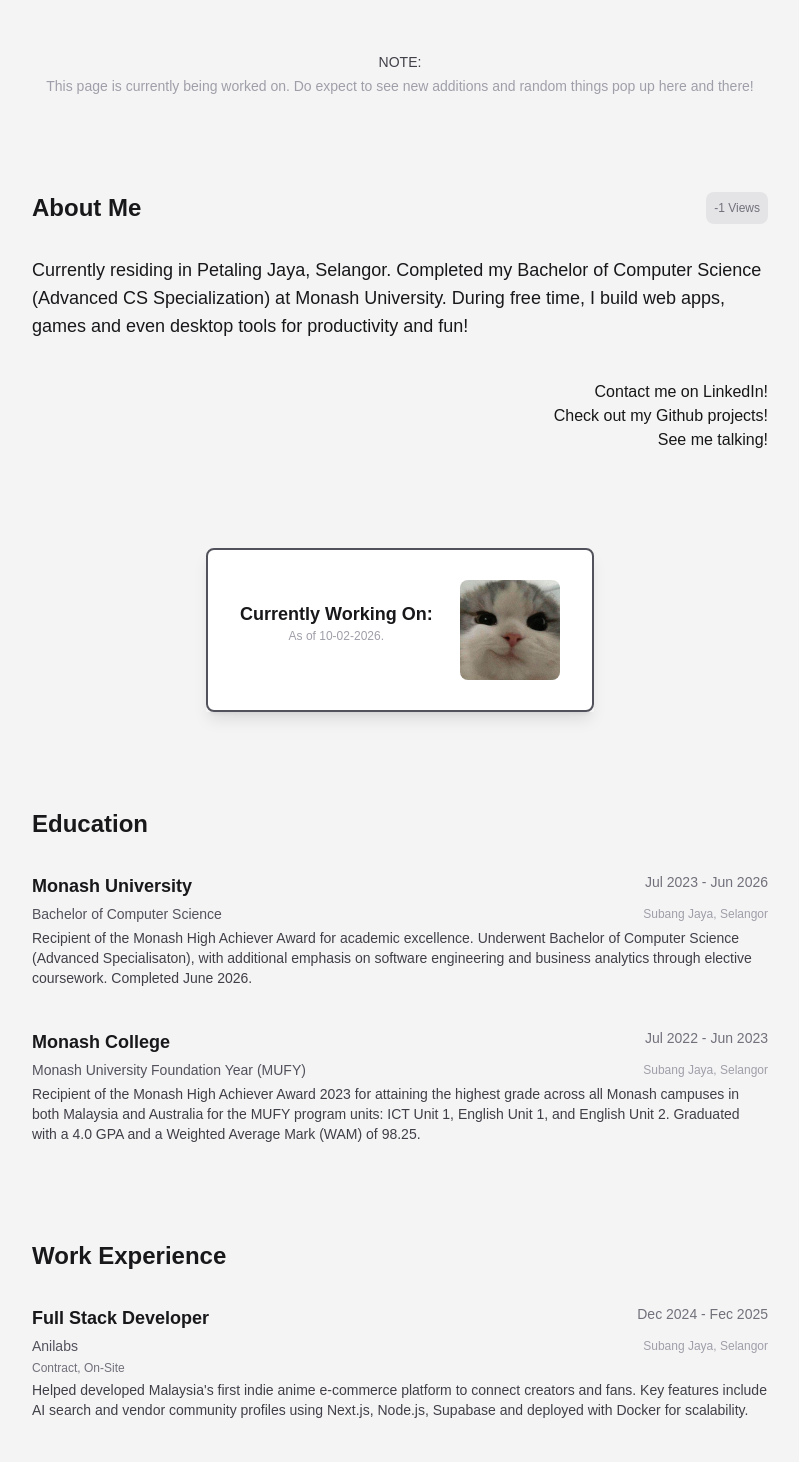
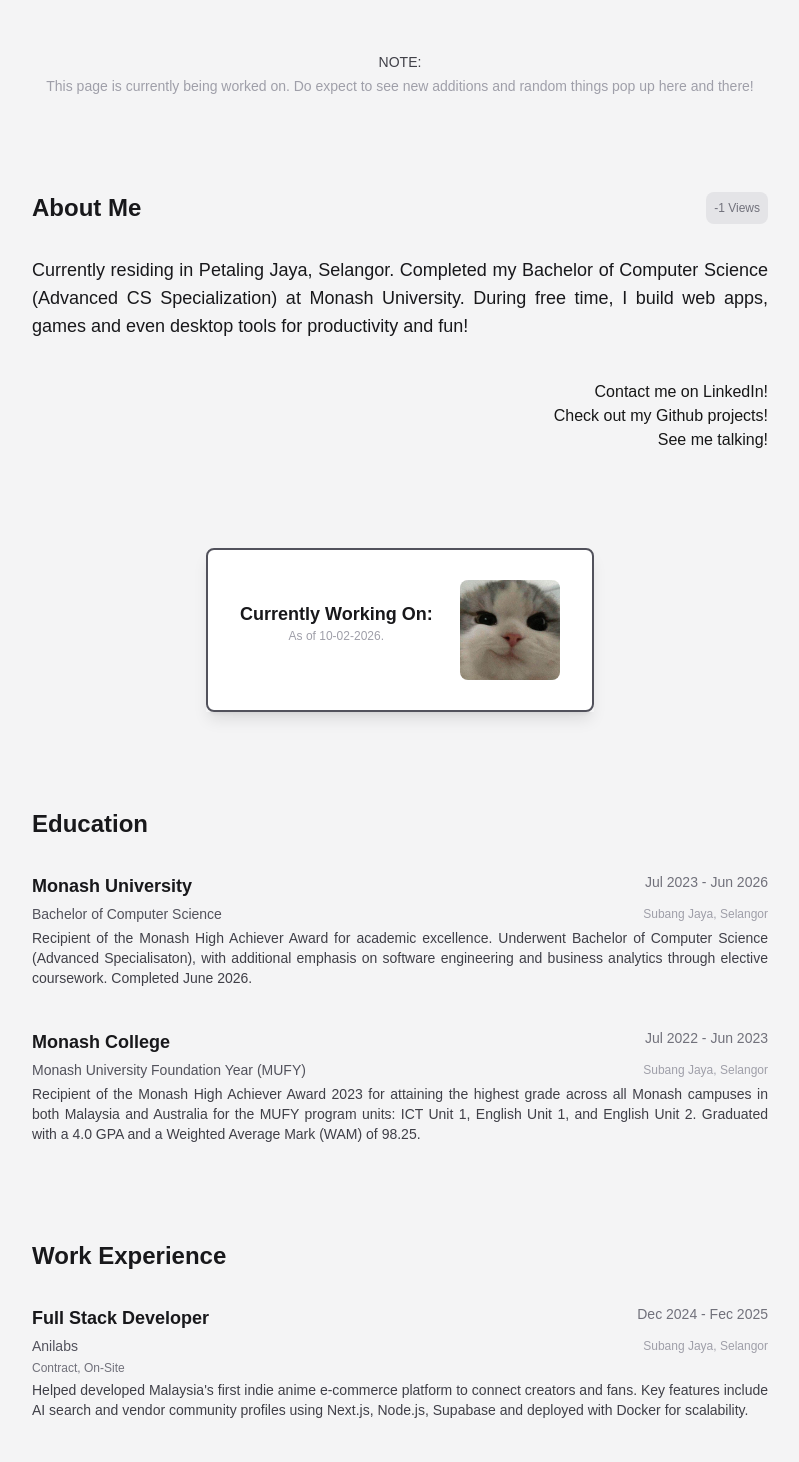
Before and after one commit to Kyblue11/BluesClues, a Next.js app in the folder bluesclues/: page / in a window 1280 px wide. Shown: the top 1462 px of the page, without its empty margins (240-1039 px from the left). Built offline with nearby package versions, Linux system fonts and the light colour scheme; a web font is replaced by a local one.

Commit message:
text-justify + sessional marker

```diff
--- a/bluesclues/app/data.ts
+++ b/bluesclues/app/data.ts
@@ -58,7 +58,7 @@ export const WORKEXPERIENCES: WorkExp[] = [
     work_location: "Subang Jaya, Selangor",
     work_period: "Mar 2025 - Jun 2025; Jul 2025 - Oct 2025; Mar 2026 - Jun 2026",
     work_desc:
-      "Academic Mentoring (funded) Program targeting undergrad students enrolled in FIT1051 - Programming Fundamentals in Java, FIT2014 - Theory of Computation, and FIT2081 - Mobile Application Development. Responsible for conducting weekly tutorial sessions, assist in marking and interviews, hosting online consultations, answering online student forums, as well as planning weekly deliverables with the Monash Teaching Team.",
+      "Academic Mentoring (funded) Program targeting undergrad students enrolled in FIT1051 - Programming Fundamentals in Java, FIT2014 - Theory of Computation, and FIT2081 - Mobile Application Development. Responsible for conducting weekly tutorial sessions, assist in marking and interviews, hosting online consultations, answering online student forums, as well as planning weekly deliverables with the Monash Teaching Team. Currently a Sessional Marker (FIT2081 Teaching Team) for student assignments. ",
   },
   {
     work_title: "Partnership Distribution - Digital Transformation",
@@ -165,13 +165,14 @@ Response rules:
   • Features: AI search and vendor community profiles, Selenium & Puppeteer scraping, RAG, Gemini API and Llama RAG embeddings integration.
   • Responsibilities: transformed user queries into keywords to improve search; automated scraping; containerized infrastructure; Puppeteer execution.
 
-- FIT1051, FIT2014, FIT2081 Class Assistant (Tutor) / Monash University Teaching Team / Contract, On-Site / Subang Jaya / Mar 2025 - Jun 2025; Jul 2025 - Oct 2025; Mar 2026 - Jun 2026
+- FIT1051, FIT2014, FIT2081 Class Assistant (Tutor) & Sessional Marker / Monash University Teaching Team / Contract, On-Site / Subang Jaya / Mar 2025 - Jun 2025; Jul 2025 - Oct 2025; Mar 2026 - Jun 2026, Jun 2026 - Present
   • Academic Mentoring (funded) Program targeting undergrad students enrolled in these units.
   • Responsible for conducting weekly tutorial sessions, assist in marking and interviews, hosting online consultations, answering online student forums, planning weekly deliverables with the Monash Teaching Team.
   • FIT1051 (Mar 2025 - Jun 2025): taught Java and programming fundamentals; topics included OOP, polymorphism, abstract classes, factories, interfaces, UML.
   • FIT2014 (Jul 2025 - Oct 2025): assisted with Theory of Computation tutorials; topics included finite automata, Turing machines, decidability, Quant, P / NP.
   • FIT2081 (Mar 2026 - Jun 2026): taught students mobile application using Kotlin, Jetpack Compose, RoomDB and integrating external APIs; topics included DAO, MVVM architecture, Navigation Controllers, Factory and DAOs
   • Role earned via competitive selection (selected from 80+ candidates).
+  • FIT2081 (Jun 2026 - Nov 2026): Sessional marker (Teaching Team) for student assignments.
 
 - Partnership Distribution - Digital Transformation (Intern) / AIA Malaysia / On-Site / Kuala Lumpur / Nov 2025 - Dec 2025
   • Test plan design, UAT/SIT/regression testing, defect tracking in JIRA; closed 150 tickets; performed daily status reports.
--- a/bluesclues/src/components/aboutme.tsx
+++ b/bluesclues/src/components/aboutme.tsx
@@ -2,7 +2,7 @@ export default function ABoutMe() {
   return (
     <>
       <ul className="flex flex-col gap-4">
-        <p className="text-lg text-zinc-900 mb-10">
+        <p className="text-lg text-zinc-900 text-justify mb-10">
           Currently residing in Petaling Jaya, Selangor. Completed my Bachelor of
           Computer Science (Advanced CS Specialization) at Monash University.
           During free time, I build web apps, games and even desktop tools for
--- a/bluesclues/src/components/education.tsx
+++ b/bluesclues/src/components/education.tsx
@@ -18,7 +18,7 @@ export default function EducationRecord({educations}: {educations: Education[]})
             <span className="text-xs text-zinc-400">{edu.edu_location}</span>
           </div>
           {edu.edu_desc && (
-            <p className="var-h5">{edu.edu_desc}</p>
+            <p className="var-h5 text-justify">{edu.edu_desc}</p>
           )}
         </li>
       ))}
--- a/bluesclues/src/components/workexperience.tsx
+++ b/bluesclues/src/components/workexperience.tsx
@@ -23,7 +23,7 @@ export default function WorkExpRecord({ workexps }: { workexps: WorkExp[] }) {
             <span className="text-xs text-zinc-500">{work.work_method}</span>
           </div>
           {work.work_desc && (
-            <p className="var-h5">{work.work_desc}</p>
+            <p className="var-h5 text-justify">{work.work_desc}</p>
           )}
         </li>
       ))}
```
